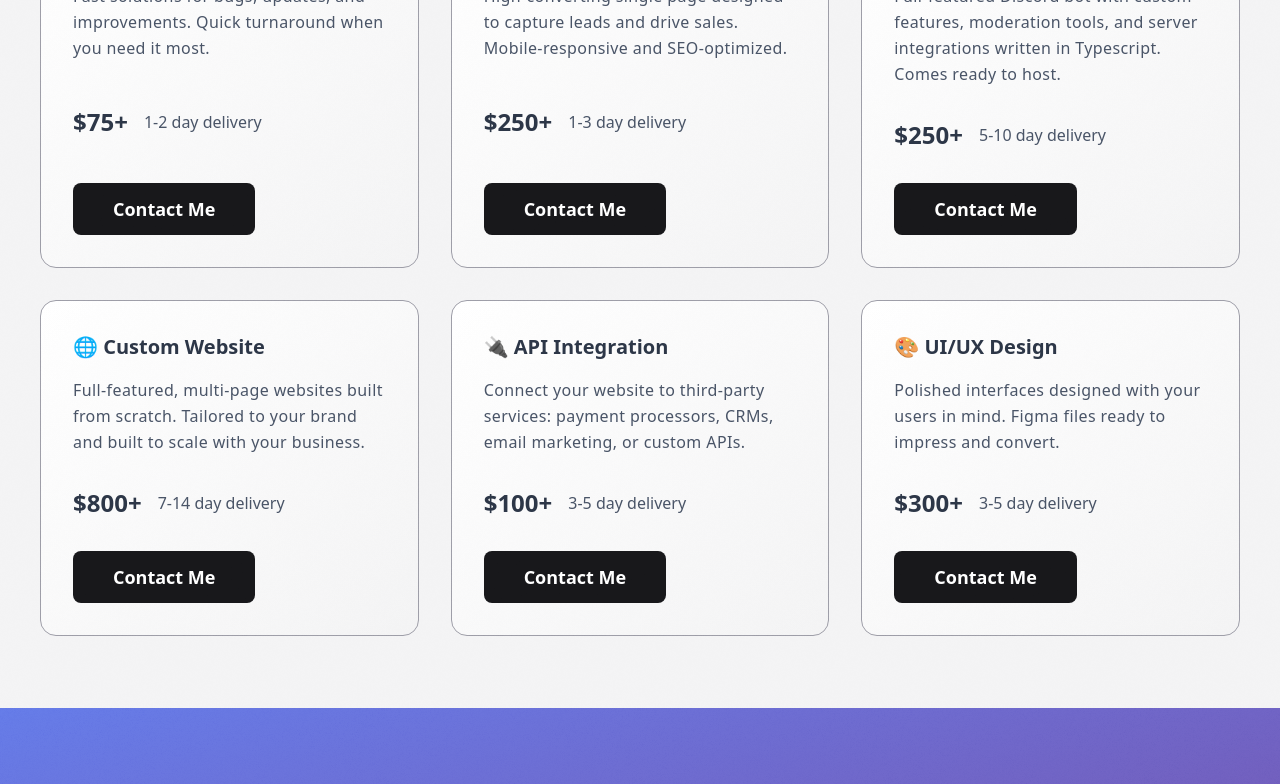
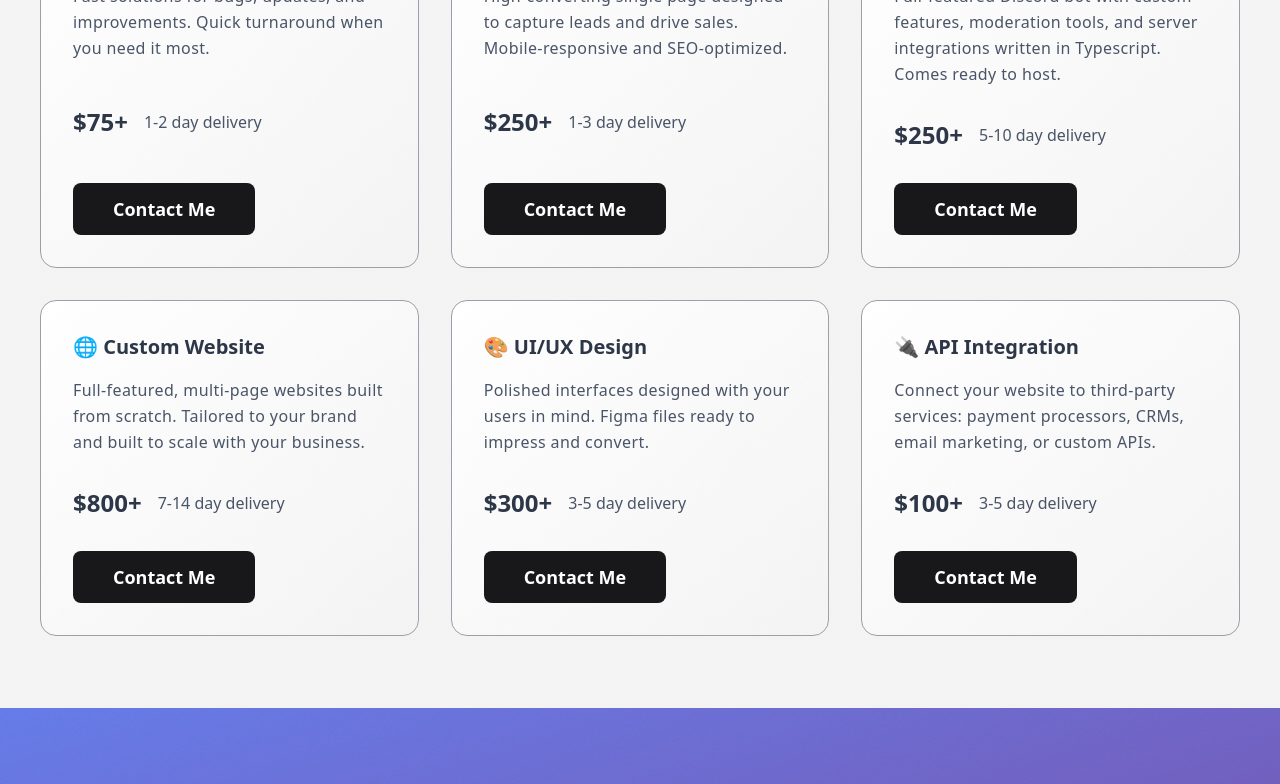
Before and after one commit to xsqu1znt/MyPortfolio_4Hire, a React (Vite) app: page / in a window 1280 px wide. Shown: the part 1696-2480 px from the top of the page. Built offline with nearby package versions, Linux system fonts and the light colour scheme.

Commit message:
adjusted services

```diff
--- a/src/App.tsx
+++ b/src/App.tsx
@@ -214,6 +214,16 @@ function App() {
                                 "Hi, I'm interested in a custom website.\n\n[Please provide relevant details, your budget, and your expected timeline]"
                         },
                         {
+                            title: "🎨 UI/UX Design",
+                            description:
+                                "Polished interfaces designed with your users in mind. Figma files ready to impress and convert.",
+                            expectedDelivery: "3-5 day",
+                            price: 300,
+                            subject: "🎨 UI/UX Design Inquiry",
+                            message:
+                                "Hi, I'm interested in your UI/UX design service.\n\n[Please provide relevant details, your budget, and your expected timeline]"
+                        },
+                        {
                             title: "🔌 API Integration",
                             description:
                                 "Connect your website to third-party services: payment processors, CRMs, email marketing, or custom APIs.",
@@ -222,16 +232,6 @@ function App() {
                             subject: "🔌 API Integration Inquiry",
                             message:
                                 "Hi, I'm interested in your API integration service.\n\n[Please provide relevant details, your budget, and your expected timeline]"
-                        },
-                        {
-                            title: "🎨 UI/UX Design",
-                            description:
-                                "Polished interfaces designed with your users in mind. Figma files ready to impress and convert.",
-                            expectedDelivery: "3-5 day",
-                            price: 300,
-                            subject: "🎨 UI/UX Design Inquiry",
-                            message:
-                                "Hi, I'm interested in your UI/UX design service.\n\n[Please provide relevant details, your budget, and your expected timeline]"
                         }
                     ].map(service => (
                         /* Service card */
```
